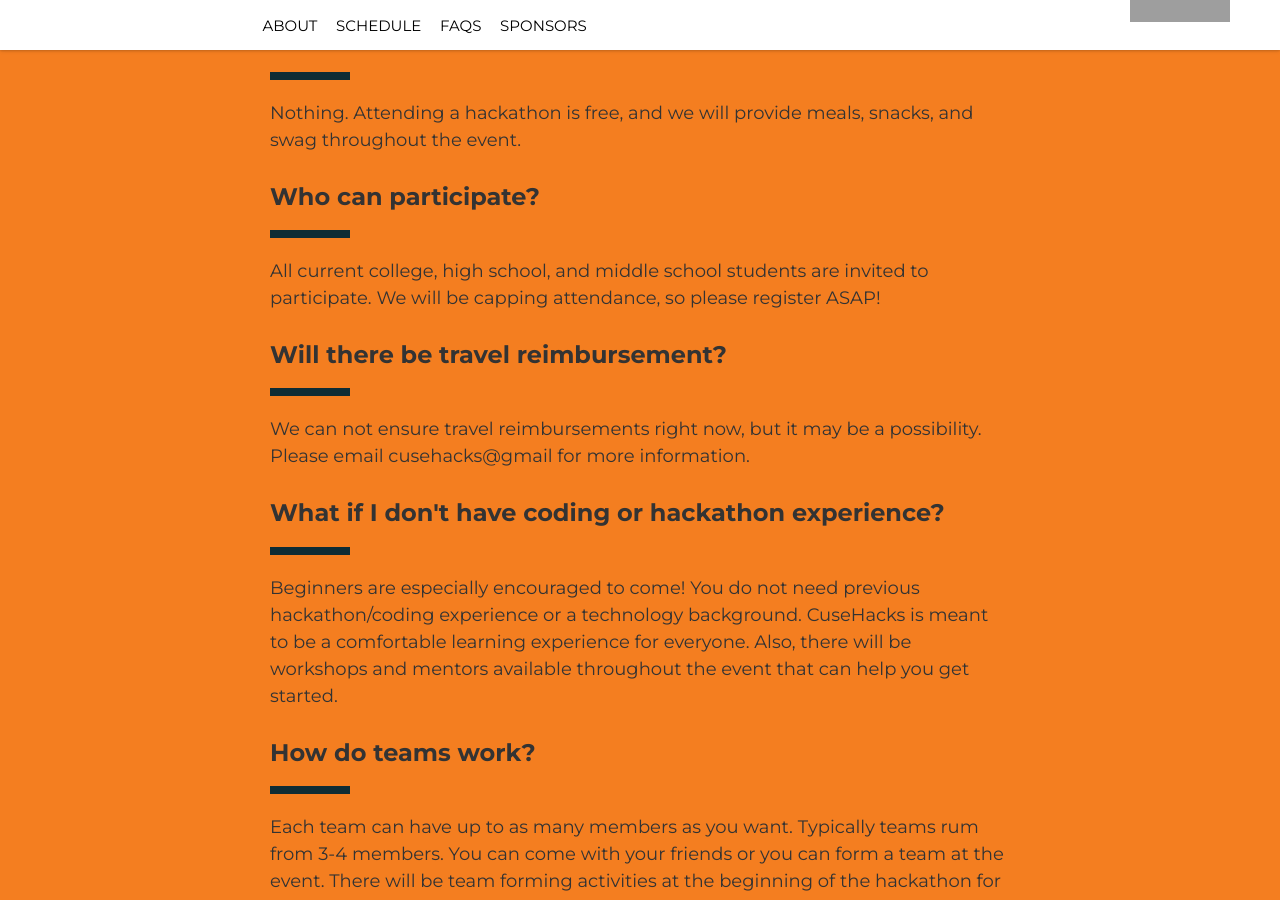
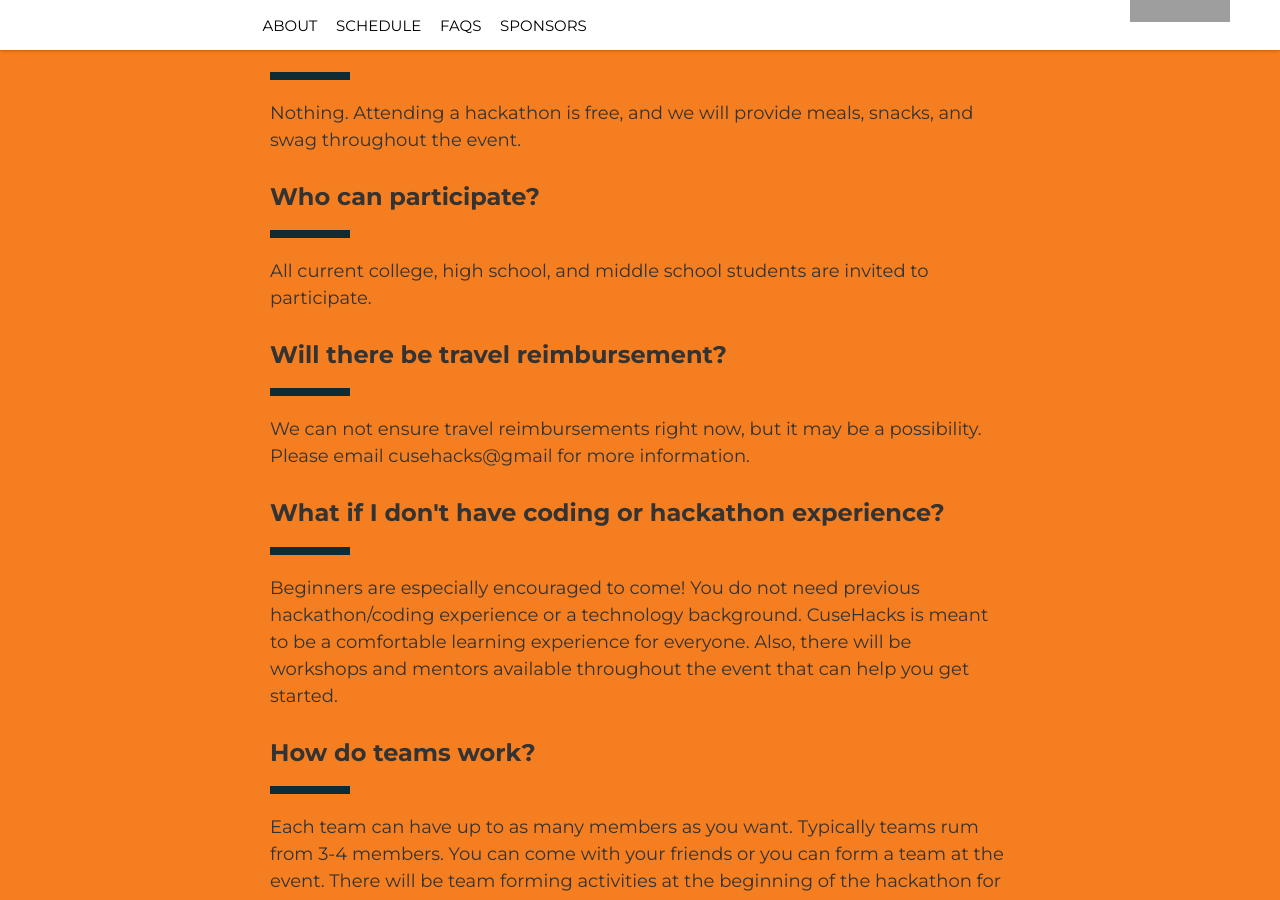
Before and after one commit to innovateorange/cusehacks, a Jekyll site: the page built from index.html, in a window 1280 px wide and 900 px high, scrolled down 2405 px. Built offline with Jekyll 4.4.1, drawn with Linux system fonts in a browser that asks for light colours; nearby versions of some CDN libraries; grey boxes are pictures that could not be loaded.

Commit message:
Revert "Revert "blah""
This reverts commit beff1f270f9933f81fd3cdd6827a84670edd9116, reversing
changes made to b08a732023d7d63f1676a149783de234b655d4ac.

```diff
--- a/_config.yml
+++ b/_config.yml
@@ -85,7 +85,7 @@
         Nothing. Attending a hackathon is free, and we will provide meals, snacks, and swag throughout the event.
     - question: "Who can participate?"
       answer: >
-        All current college, high school, and middle school students are invited to participate. We will be capping attendance, so please register ASAP!
+        All current college, high school, and middle school students are invited to participate.
     - question: "Will there be travel reimbursement?"
       answer: >
         We can not ensure travel reimbursements right now, but it may be a possibility. Please email cusehacks@gmail for more information.
```
Also changed, not shown: 1 other file.
